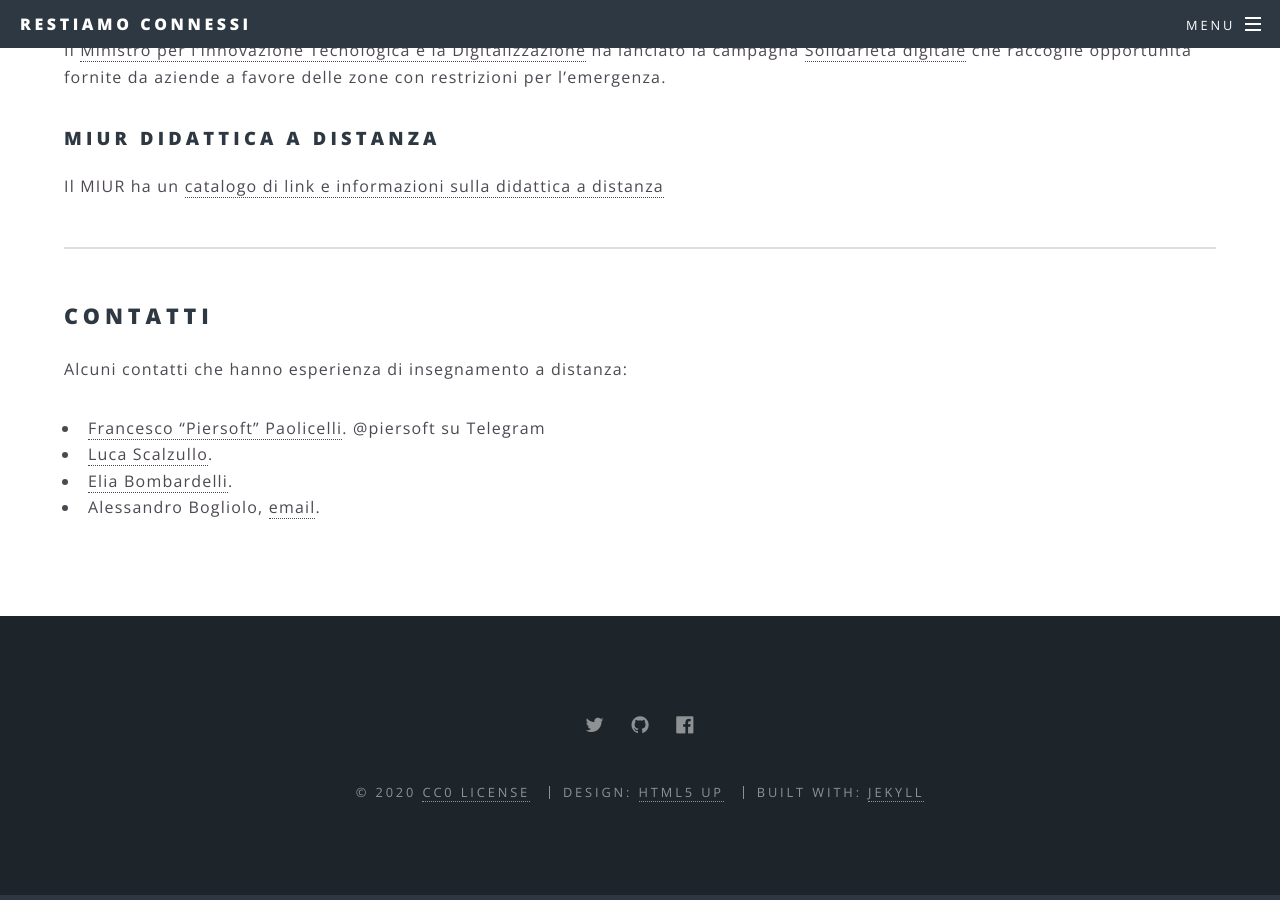
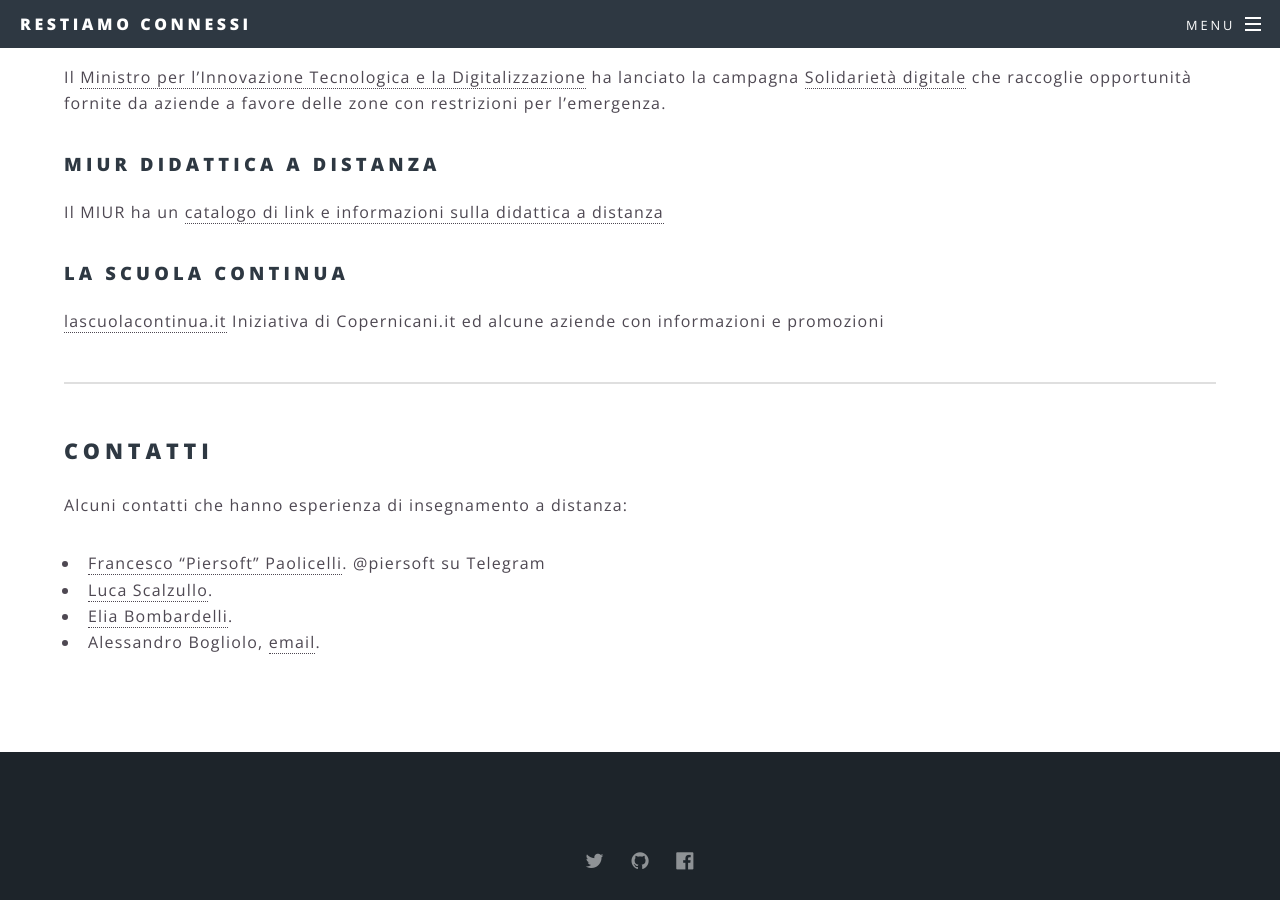
Before and after one commit to dariobottazzi/restiamoconnessi, a Jekyll site: the page built from 2_scuola.md, in a window 1280 px wide and 900 px high, scrolled down 6148 px. Built offline with Jekyll 4.4.1, drawn with Linux system fonts in a browser that asks for light colours.

Commit message:
aggiunta lascuolacontinua.it

```diff
--- a/2_scuola.md
+++ b/2_scuola.md
@@ -117,6 +117,10 @@ Il [Ministro per l'Innovazione Tecnologica e la Digitalizzazione](https://innova
 
 Il MIUR ha un [catalogo di link e informazioni sulla didattica a distanza](https://www.istruzione.it/coronavirus/didattica-a-distanza.html)
 
+### La scuola continua
+
+[lascuolacontinua.it](https://www.lascuolacontinua.it) Iniziativa di Copernicani.it ed alcune aziende con informazioni e promozioni
+
 ---
 ## Contatti
 
```
